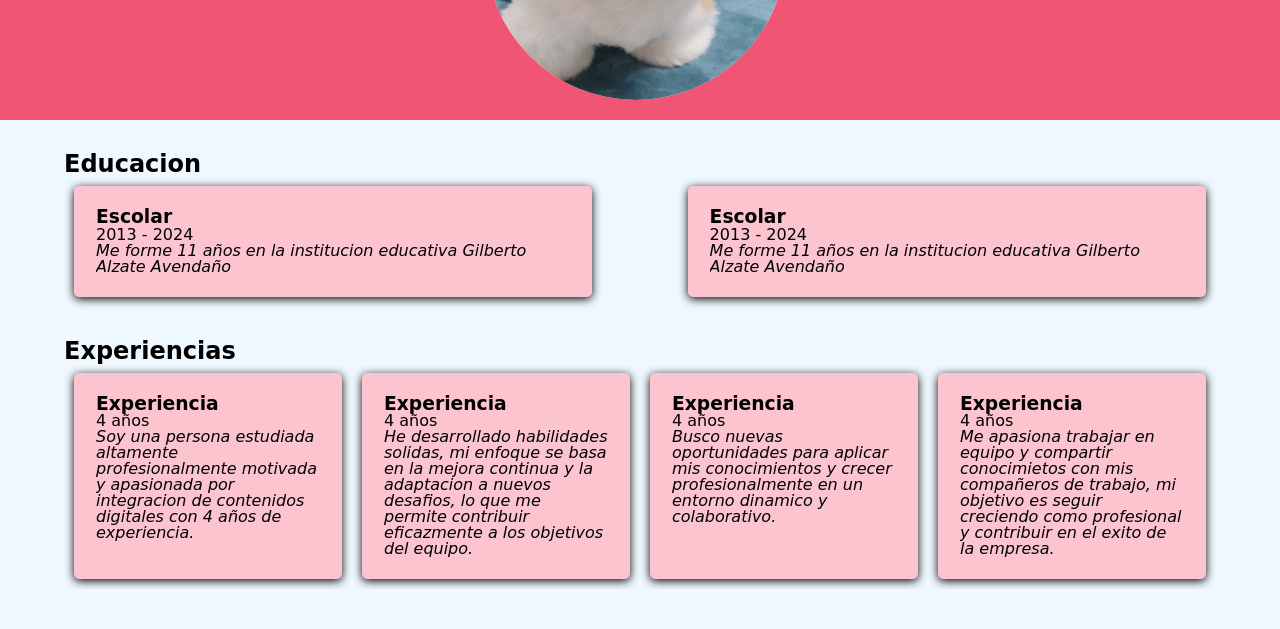
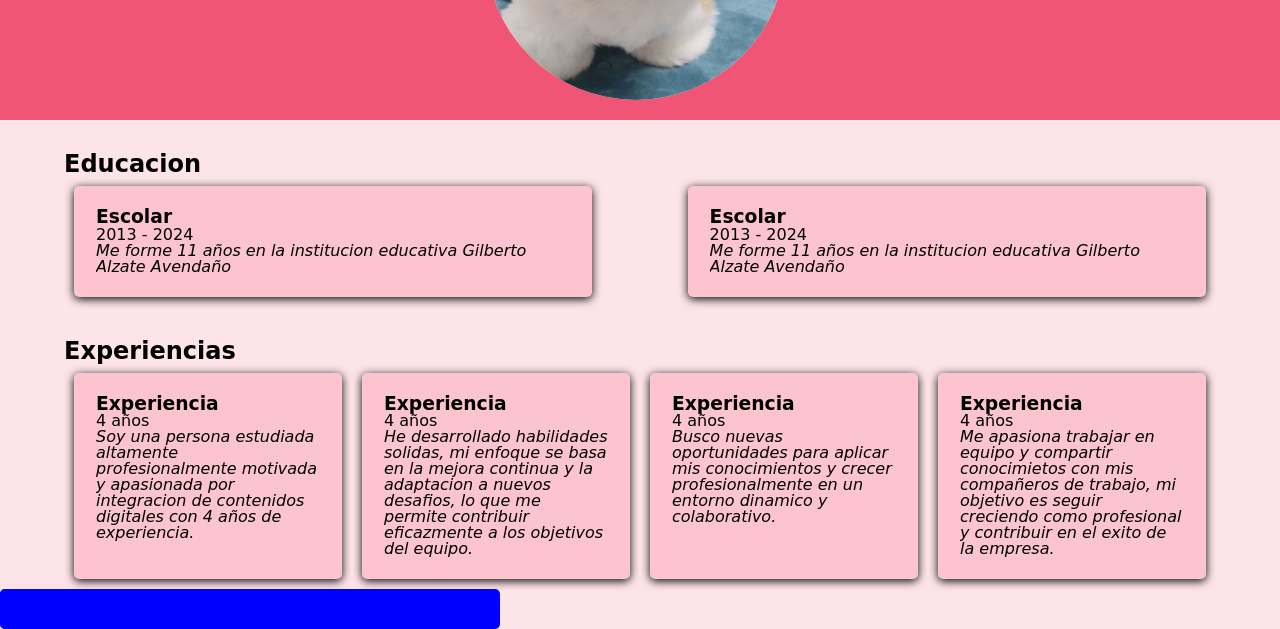
Before and after one commit to Manuelamontoya199/hoja-de-vida-3, a plain HTML site: page index.html in a window 1280 px wide. Shown: the part 220-849 px from the top of the page. Before the commit the page ends 809 px from the top, so only its background shows below. Drawn offline with Linux system fonts and the light colour scheme.

Commit message:
añadi nuevos codigos de index.html y css

```diff
--- a/estilos/estilos.css
+++ b/estilos/estilos.css
@@ -6,7 +6,7 @@
 
 body{
     font-family: cursive;
-    background-color: aliceblue;
+    background-color:  rgb(253, 228, 233);
     color: black;
     line-height: 1.0;
     margin: 0%;
@@ -116,3 +116,20 @@ justify-content: space-around;
     font-style: italic;
     overflow: hidden;
 }
+
+.progress-bar{
+    width: 500px;
+    height: 40px;
+    background-color: blue;
+    border-radius: 5px;
+    gap: 2rem;
+}
+
+.progress-bar-fill{
+    width: 90%;
+    height: 100%;
+    background-color: blue;
+    border-radius: 5px;
+    animation: fill 2rem linrar infinite alternate;
+    gap: 1rem;
+}
--- a/index.html
+++ b/index.html
@@ -88,12 +88,15 @@
             Me apasiona trabajar en equipo y compartir conocimietos con mis compañeros de trabajo, mi objetivo es
             seguir creciendo como profesional y contribuir en el exito de la empresa.
           </p>
-
         </div>
       </div>
 
     </section>
   </main>
 
+  <div class="progress-bar">
+    <div class="progress-bar-fill"></div>
+  </div>
+
 </body>
  </html>
```
